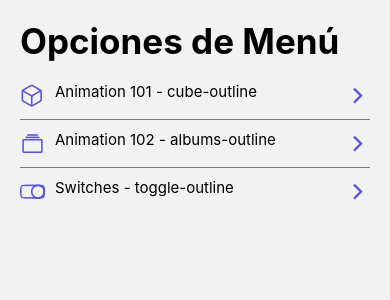
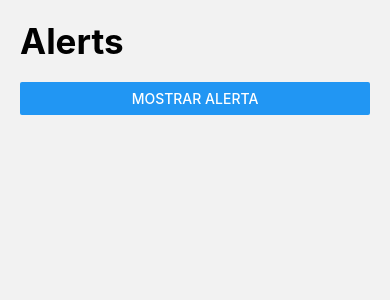
Before and after one commit to mcmmiguel/ComponentsApp-ReactNative, a React Native app: screen /AlertScreen in a window 390 px wide. Shown: the top 300 px of the page. Built offline with nearby package versions, Linux system fonts and the light colour scheme.

Commit message:
Feat. Alerts

```diff
--- a/src/components/FlatListMenuItem.tsx
+++ b/src/components/FlatListMenuItem.tsx
@@ -14,7 +14,7 @@
             <View style={styles.mainContainer}>
                 <View style={styles.itemContainer}>
                     <Icon name={menuItem.icon} size={25} color="#5856d6" />
-                    <Text style={styles.itemText}>{menuItem.name} - {menuItem.icon}</Text>
+                    <Text style={styles.itemText}>{menuItem.name}</Text>
                 </View>
                 <Icon name="chevron-forward-outline" size={25} color="#5856d6" />
             </View >
--- a/src/data/menuItems.tsx
+++ b/src/data/menuItems.tsx
@@ -16,4 +16,9 @@
         icon: 'toggle-outline',
         component: 'SwitchScreen',
     },
+    {
+        name: 'Alerts',
+        icon: 'alert-circle-outline',
+        component: 'AlertScreen',
+    },
 ];
--- a/src/navigation/StackNavigator.tsx
+++ b/src/navigation/StackNavigator.tsx
@@ -1,6 +1,6 @@
 import React from 'react';
 import { createStackNavigator } from '@react-navigation/stack';
-import { Animation101Screen, Animation102Screen, HomeScreen, SwitchScreen } from '../screens';
+import { AlertScreen, Animation101Screen, Animation102Screen, HomeScreen, SwitchScreen } from '../screens';
 
 export const Stack = createStackNavigator();
 
@@ -13,6 +13,7 @@
             <Stack.Screen name="Animation101Screen" component={Animation101Screen} />
             <Stack.Screen name="Animation102Screen" component={Animation102Screen} />
             <Stack.Screen name="SwitchScreen" component={SwitchScreen} />
+            <Stack.Screen name="AlertScreen" component={AlertScreen} />
         </Stack.Navigator>
     );
 };
--- /dev/null
+++ b/src/screens/AlertScreen.tsx
@@ -0,0 +1,32 @@
+import React from 'react';
+import { Alert, Button, View } from 'react-native';
+import { HeaderTitle } from '../components';
+import { appTheme } from '../theme/appTheme';
+
+export const AlertScreen = () => {
+
+    const showAlert = () => {
+        Alert.alert('Alert', 'Probando alerta', [
+            {
+                text: 'Cancel',
+                onPress: () => console.log('Cancel Pressed'),
+                style: 'destructive',
+            },
+            { text: 'OK', onPress: () => console.log('OK Pressed') },
+        ], {
+            cancelable: true,
+            onDismiss: () => console.log('ondismiss'),
+        });
+    };
+
+    return (
+        <View style={appTheme.appContainer}>
+            <HeaderTitle title="Alerts" />
+
+            <Button
+                title="Mostrar alerta"
+                onPress={showAlert}
+            />
+        </View>
+    );
+};
--- a/src/screens/index.ts
+++ b/src/screens/index.ts
@@ -2,3 +2,4 @@
 export { Animation101Screen } from './Animation101Screen';
 export { Animation102Screen } from './Animation102Screen';
 export { SwitchScreen } from './SwitchScreen';
+export { AlertScreen } from './AlertScreen';
```
